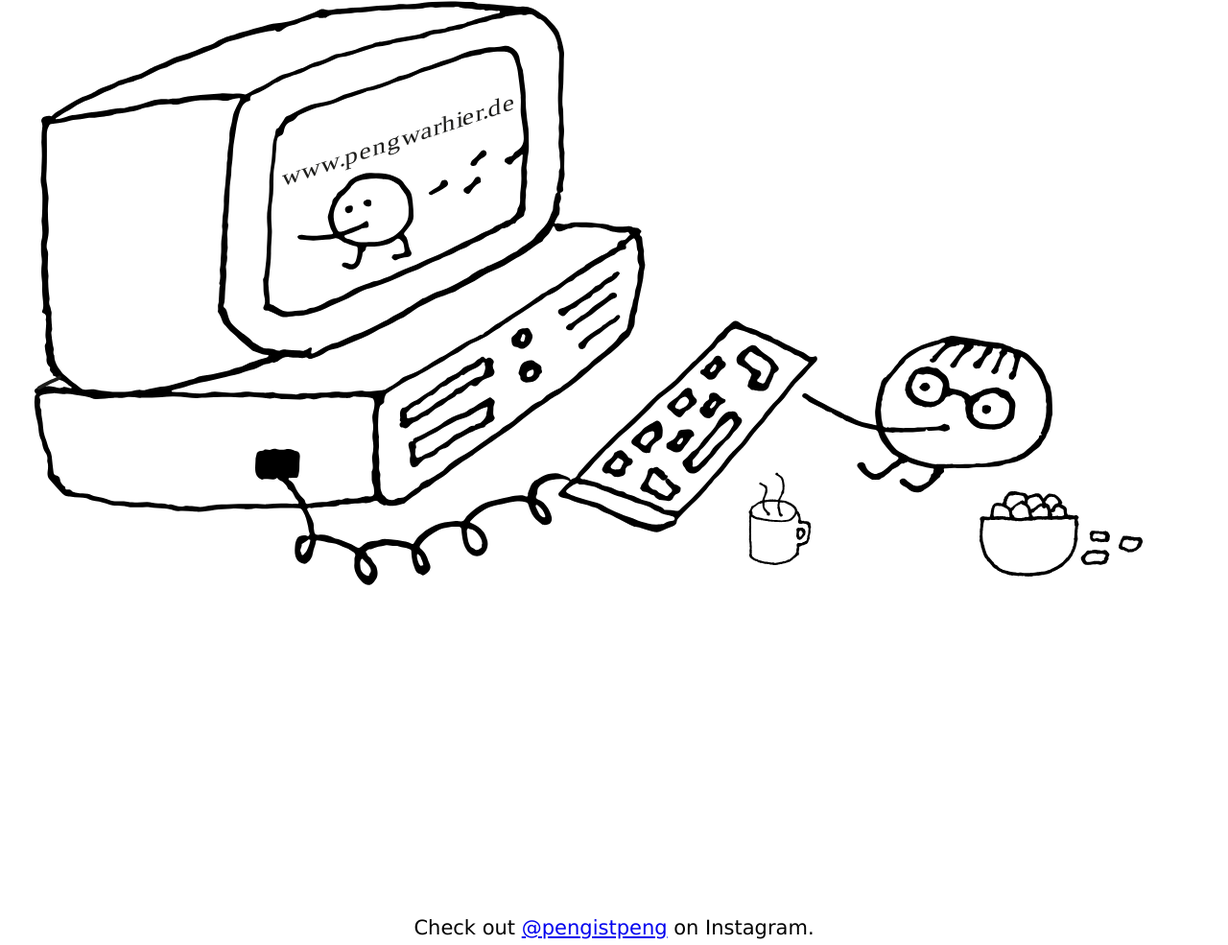
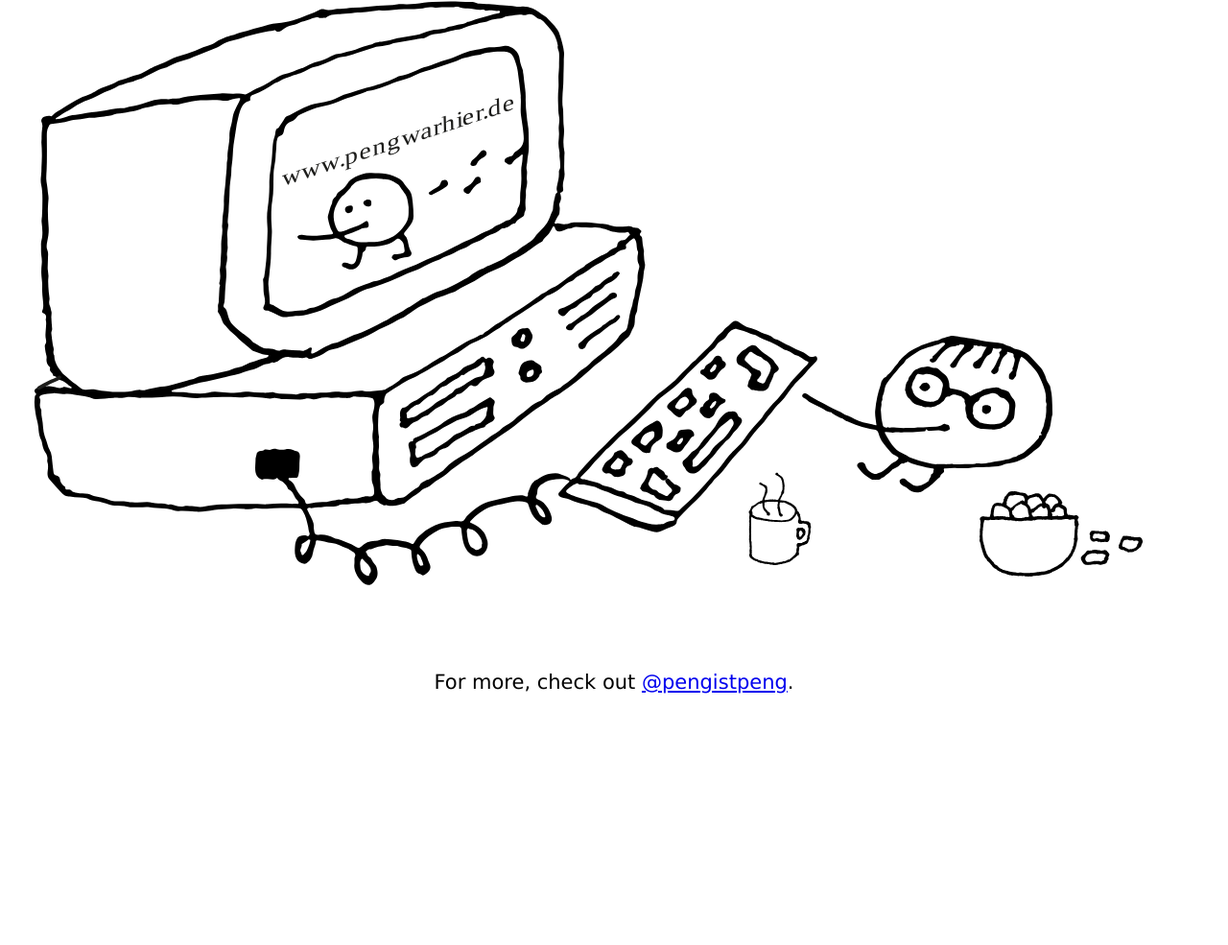
Before and after one commit to nizz0k/peng-landing, a plain HTML site: page index.html in a window 1280 px wide. Shown: the part 438-1423 px from the top of the page at 96% size. After the commit the page ends 1167 px from the top, so only its background shows below. Drawn offline with Linux system fonts and the light colour scheme.

Commit message:
more tweaks

```diff
--- a/index.html
+++ b/index.html
@@ -40,7 +40,7 @@
             display: inline-block;
             position: relative;
             width: 100%;
-            padding-bottom: 100%;
+            padding-bottom: 80%;
             vertical-align: middle;
             overflow: hidden;
         }
@@ -82,7 +82,7 @@
 </div>
 <footer>
 <div class="socials">
-<p>Check out <a href="https://www.instagram.com/pengistpeng/">@pengistpeng</a> on Instagram.</p>
+<p>For more, check out <a href="https://www.instagram.com/pengistpeng/">@pengistpeng</a>.</p>
 </div>
 </footer>
 </body>
```
